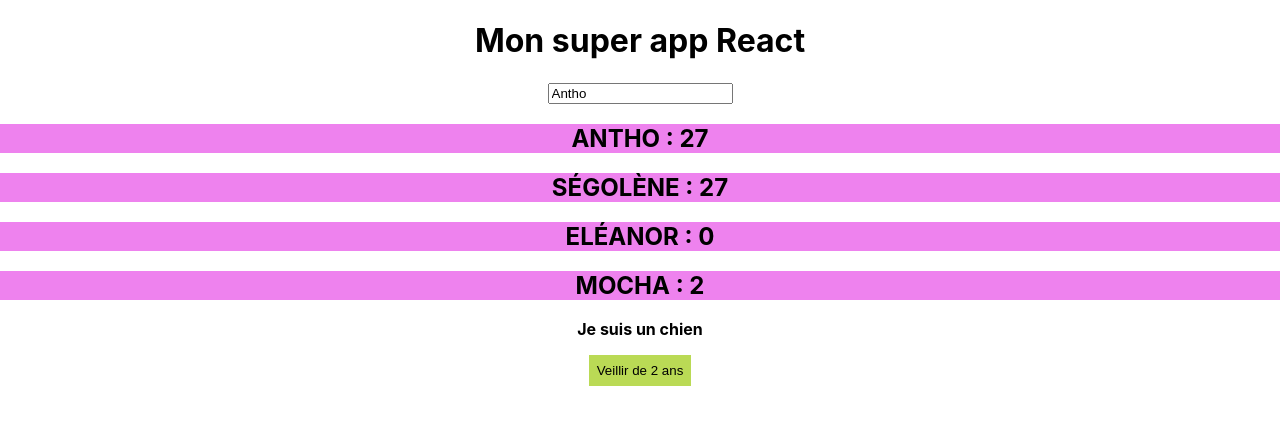
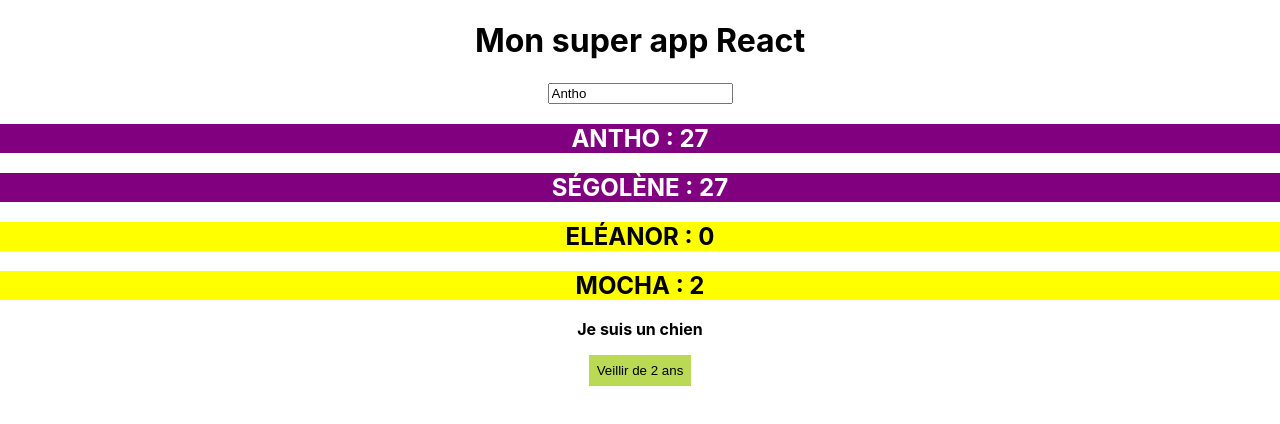
Before and after one commit to yapuka/udemy-react-guide-complet, a React (Create React App) app: page / in a window 1280 px wide. Shown: the top 424 px of the page. Built offline with nearby package versions, Linux system fonts and the light colour scheme.

Commit message:
Css inline with variable

```diff
--- a/src/components/Membre.js
+++ b/src/components/Membre.js
@@ -4,7 +4,8 @@ const Member = ({ age, children, nom }) => {
   return (
     <Fragment>
       <h2 style={{
-        backgroundColor: 'violet'
+        backgroundColor: age < 10 ? 'yellow' : 'purple',
+        color: age < 10 ? 'black' : 'white'
       }}>
         {nom.toUpperCase()} : {age}
       </h2>
```
